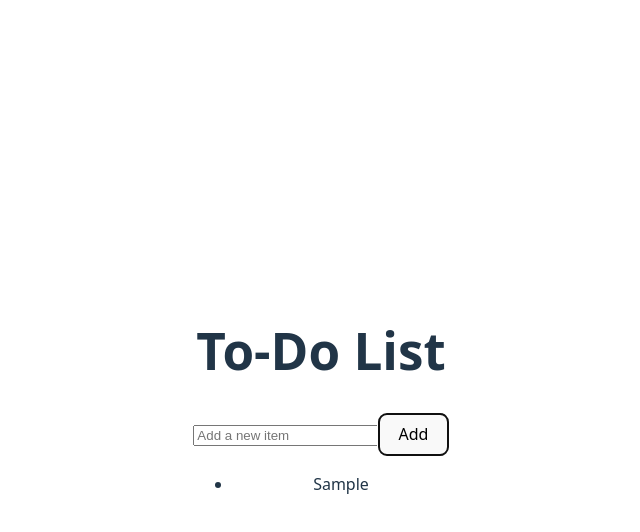
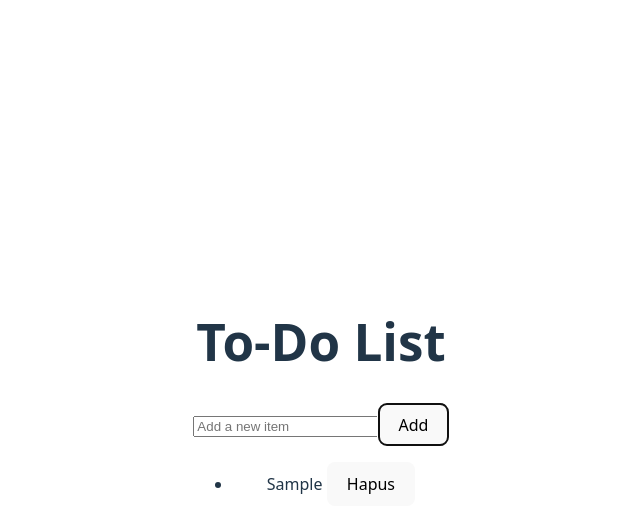
Before and after one commit to peepyourbae/32-pbk-uts-233510499, a Vue app: page / in a window 1280 px wide. Both pictures are taken after typing "Sample" into the empty fields and a click on the button "Add". Shown: the top 532 px of the page, without its empty margins (319-959 px from the left). Built offline with nearby package versions, Linux system fonts and the light colour scheme.

Commit message:
delete item

```diff
--- a/src/App.vue
+++ b/src/App.vue
@@ -15,6 +15,11 @@ const addItem = () => {
     newItem.value = ''
   }
 }
+
+const deleteItem = (id) => {
+  items.value = items.value.filter(item => item.id !== id)
+}
+
 </script>
 
 <template>
@@ -27,11 +32,10 @@ const addItem = () => {
     <ul>
       <li v-for="item in items" :key="item.id">
         {{ item.text }}
+        <button @click="deleteItem(item.id)">Hapus</button>
       </li>
     </ul>
   </div>
 </template>
 
-<style scoped>
-
-</style>
+<style scoped></style>
```
